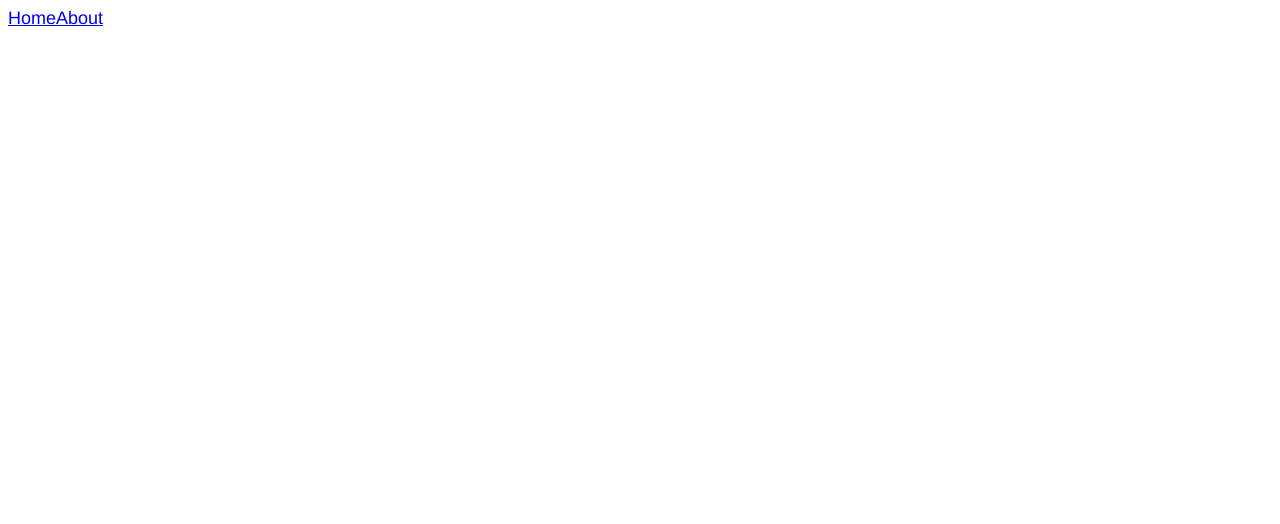
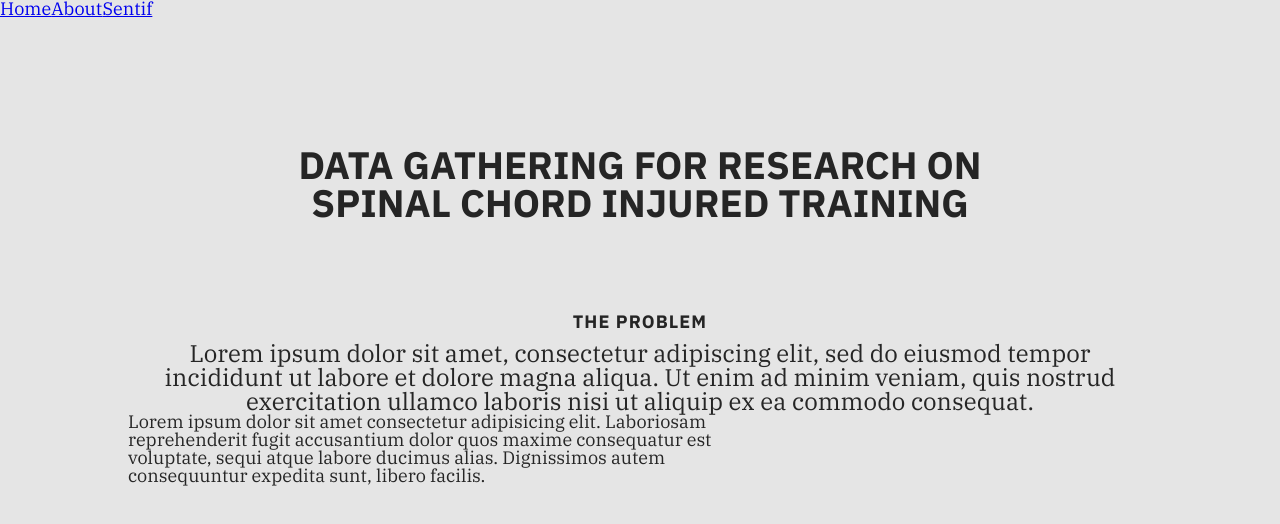
Before and after one commit to TobWul/portfolio, a Vue app: page /sentif in a window 1280 px wide. Shown: the top 524 px of the page. Built offline with nearby package versions, Linux system fonts and the light colour scheme.

Commit message:
adding sentif

```diff
--- a/package.json
+++ b/package.json
@@ -8,6 +8,7 @@
     "lint": "vue-cli-service lint"
   },
   "dependencies": {
+    "aos": "^2.3.4",
     "core-js": "^2.6.5",
     "vue": "^2.6.10",
     "vue-router": "^3.0.3"
--- a/public/index.html
+++ b/public/index.html
@@ -1,11 +1,13 @@
 <!DOCTYPE html>
 <html lang="en">
+
 <head>
   <meta charset="utf-8">
   <meta http-equiv="X-UA-Compatible" content="IE=edge">
   <meta name="viewport" content="width=device-width,initial-scale=1.0">
   <link rel="icon" href="favicon.ico">
   <title>Wulvik</title>
+  <!-- Icons -->
   <link rel="apple-touch-icon" sizes="180x180" href="<%= BASE_URL %>apple-touch-icon.png">
   <link rel="icon" type="image/png" sizes="32x32" href="<%= BASE_URL %>favicon-32x32.png">
   <link rel="icon" type="image/png" sizes="16x16" href="<%= BASE_URL %>favicon-16x16.png">
@@ -13,12 +15,18 @@
   <link rel="mask-icon" href="<%= BASE_URL %>safari-pinned-tab.svg" color="#5bbad5">
   <meta name="msapplication-TileColor" content="#da532c">
   <meta name="theme-color" content="#ffffff">
+  <!-- Font -->
+  <link href="https://fonts.googleapis.com/css?family=IBM+Plex+Sans:700|IBM+Plex+Serif:400,400i,700&display=swap"
+    rel="stylesheet">
 </head>
+
 <body>
   <noscript>
-      <strong>I'm sorry but this page doesn't work properly without JavaScript enabled. Please enable it to continue.</strong>
+    <strong>I'm sorry but this page doesn't work properly without JavaScript enabled. Please enable it to
+      continue.</strong>
   </noscript>
   <div id="app"></div>
   <!-- built files will be auto injected -->
 </body>
+
 </html>
--- a/src/App.vue
+++ b/src/App.vue
@@ -7,6 +7,10 @@
 
 <script>
 import Nav from './components/Nav'
+import AOS from 'aos'
+import 'aos/dist/aos.css' // You can also use <link> for styles
+// ..
+AOS.init()
 
 export default {
     name: 'App',
@@ -15,15 +19,64 @@ export default {
     },
 }
 </script>
-
 <style lang="scss">
+@include css-reset;
 html {
     font-size: 62.5%; // 1rem = 10px
-    font-family: 'Avenir', Helvetica, Arial, sans-serif;
+    font-family: 'IBM Plex Serif', serif;
     -webkit-font-smoothing: antialiased;
     -moz-osx-font-smoothing: grayscale;
 }
+
 body {
     font-size: 1.8rem; // Font size = 18px
+    background: #e5e5e5;
+    color: $black;
+}
+
+.container {
+    padding: 10% 10% 5%;
+}
+
+h1,
+h2,
+h3,
+h4,
+h5,
+h6 {
+    font-family: 'IBM Plex Sans', sans-serif;
+    font-weight: 700;
+    text-transform: uppercase;
+    max-width: 30ch;
+    margin: 0 auto;
+}
+h1 {
+    $h1: (
+        576: 32,
+        1024: 36,
+    );
+    font-size: least-squares-fit($h1);
+}
+header {
+    text-align: center;
+
+    h1 {
+        margin-bottom: 9rem;
+    }
+    p {
+        margin: 0 auto;
+    }
+}
+h4 {
+    letter-spacing: 0.06em;
+    margin-bottom: 1rem;
+}
+
+p {
+    max-width: 70ch;
+
+    &.large {
+        font-size: 2.4rem;
+    }
 }
 </style>
--- a/src/components/Nav.vue
+++ b/src/components/Nav.vue
@@ -2,6 +2,7 @@
     <div id="nav">
         <router-link to="/">Home</router-link>
         <router-link to="/about">About</router-link>
+        <router-link to="/sentif">Sentif</router-link>
     </div>
 </template>
 
--- a/src/router.js
+++ b/src/router.js
@@ -22,5 +22,14 @@ export default new Router({
             component: () =>
                 import(/* webpackChunkName: "about" */ './views/About.vue'),
         },
+        {
+            path: '/sentif',
+            name: 'sentif',
+            // route level code-splitting
+            // this generates a separate chunk (about.[hash].js) for this route
+            // which is lazy-loaded when the route is visited.
+            component: () =>
+                import(/* webpackChunkName: "about" */ './views/Sentif.vue'),
+        },
     ],
 })
--- a/src/scss/_mixins.scss
+++ b/src/scss/_mixins.scss
@@ -0,0 +1,185 @@
+@function least-squares-fit($map) {
+
+    // Get the number of provided breakpoints
+    $length: length(map-keys($map));
+
+    // Error if the number of breakpoints is < 2
+    @if ($length < 2) {
+        @error "leastSquaresFit() $map must be at least 2 values"
+    }
+
+    // Calculate the Means
+    $resTotal: 0;
+    $valueTotal: 0;
+
+    @each $res,
+    $value in $map {
+        $resTotal: $resTotal + $res;
+        $valueTotal: $valueTotal + $value;
+    }
+
+    $resMean: $resTotal/$length;
+    $valueMean: $valueTotal/$length;
+
+    // Calculate some other stuff
+    $multipliedDiff: 0;
+    $squaredDiff: 0;
+
+    @each $res,
+    $value in $map {
+
+        // Differences from means
+        $resDiff: $res - $resMean;
+        $valueDiff: $value - $valueMean;
+
+        // Sum of multiplied differences
+        $multipliedDiff: $multipliedDiff + ($resDiff * $valueDiff);
+
+        // Sum of squared resolution differences
+        $squaredDiff: $squaredDiff + ($resDiff * $resDiff);
+    }
+
+    // Calculate the Slope
+    $m: $multipliedDiff / $squaredDiff;
+
+    // Calculate the Y-Intercept
+    $b: $valueMean - ($m * $resMean);
+
+    // Return the CSS calc equation
+    @return calc(#{$m*100}vw + #{$b}px);
+
+}
+
+@mixin css-reset {
+
+    html,
+    body,
+    div,
+    span,
+    applet,
+    object,
+    iframe,
+    h1,
+    h2,
+    h3,
+    h4,
+    h5,
+    h6,
+    p,
+    blockquote,
+    pre,
+    a,
+    abbr,
+    acronym,
+    address,
+    big,
+    cite,
+    code,
+    del,
+    dfn,
+    em,
+    img,
+    ins,
+    kbd,
+    q,
+    s,
+    samp,
+    small,
+    strike,
+    strong,
+    sub,
+    sup,
+    tt,
+    var,
+    b,
+    u,
+    i,
+    center,
+    dl,
+    dt,
+    dd,
+    ol,
+    ul,
+    li,
+    fieldset,
+    form,
+    label,
+    legend,
+    table,
+    caption,
+    tbody,
+    tfoot,
+    thead,
+    tr,
+    th,
+    td,
+    article,
+    aside,
+    canvas,
+    details,
+    embed,
+    figure,
+    figcaption,
+    footer,
+    header,
+    hgroup,
+    menu,
+    nav,
+    output,
+    ruby,
+    section,
+    summary,
+    time,
+    mark,
+    audio,
+    video {
+        margin: 0;
+        padding: 0;
+        border: 0;
+        font-size: 100%;
+        font: inherit;
+        vertical-align: baseline;
+    }
+
+    /* HTML5 display-role reset for older browsers */
+    article,
+    aside,
+    details,
+    figcaption,
+    figure,
+    footer,
+    header,
+    hgroup,
+    menu,
+    nav,
+    section {
+        display: block;
+    }
+
+    body {
+        line-height: 1;
+    }
+
+    ol,
+    ul {
+        list-style: none;
+    }
+
+    blockquote,
+    q {
+        quotes: none;
+    }
+
+    blockquote:before,
+    blockquote:after,
+    q:before,
+    q:after {
+        content: '';
+        content: none;
+    }
+
+    table {
+        border-collapse: collapse;
+        border-spacing: 0;
+    }
+}
--- a/src/scss/_variables.scss
+++ b/src/scss/_variables.scss
@@ -1 +1 @@
-$blue: blue;
+$black: #252525;
--- /dev/null
+++ b/src/views/Sentif.vue
@@ -0,0 +1,23 @@
+<template>
+    <div id="sentif" class="container">
+        <header>
+            <h1>data gathering for research on spinal chord injured training</h1>
+            <h4>The problem</h4>
+            <p class="large">
+                Lorem ipsum dolor sit amet, consectetur adipiscing elit, sed do eiusmod tempor
+                incididunt ut labore et dolore magna aliqua. Ut enim ad minim veniam, quis nostrud
+                exercitation ullamco laboris nisi ut aliquip ex ea commodo consequat.
+            </p>
+        </header>
+        <p
+            data-aos="fade-up"
+        >Lorem ipsum dolor sit amet consectetur adipisicing elit. Laboriosam reprehenderit fugit accusantium dolor quos maxime consequatur est voluptate, sequi atque labore ducimus alias. Dignissimos autem consequuntur expedita sunt, libero facilis.</p>
+    </div>
+</template>
+
+<script>
+export default {}
+</script>
+
+<style lang="scss" scoped>
+</style>
```
Also changed, not shown: src/scss/_typography.scss (added), 1 other file (tests, documents, lock files or other folders). Lines whose indentation alone changed are shown as unchanged.
